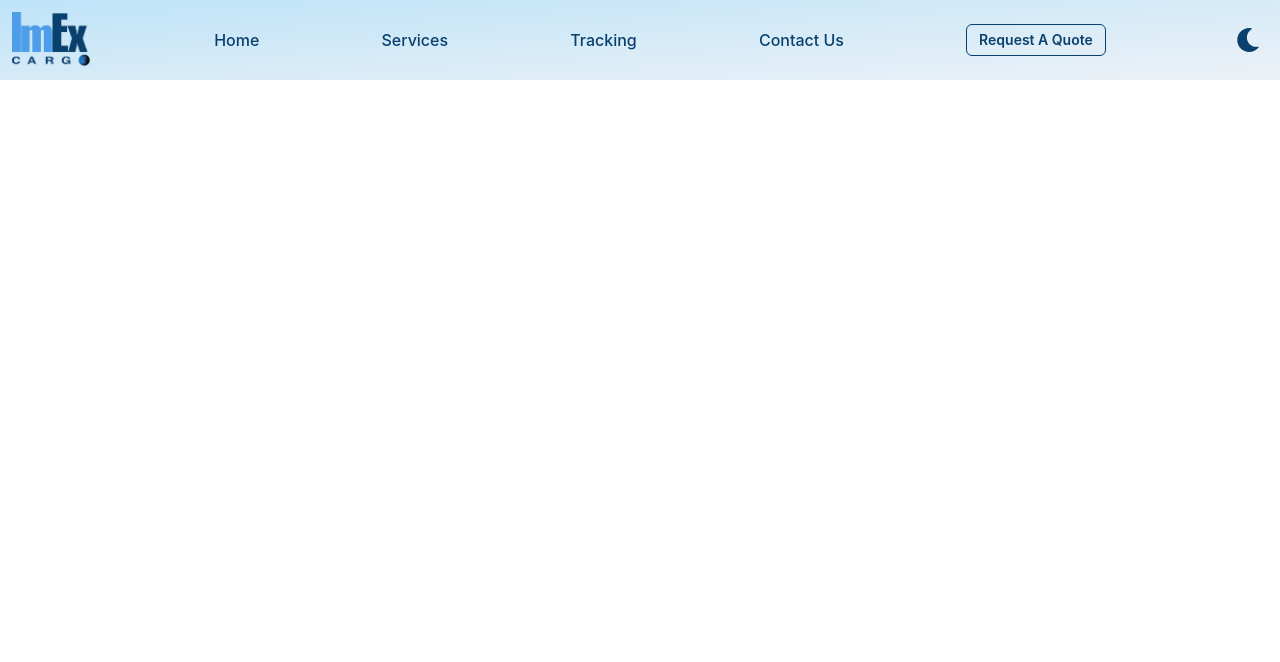
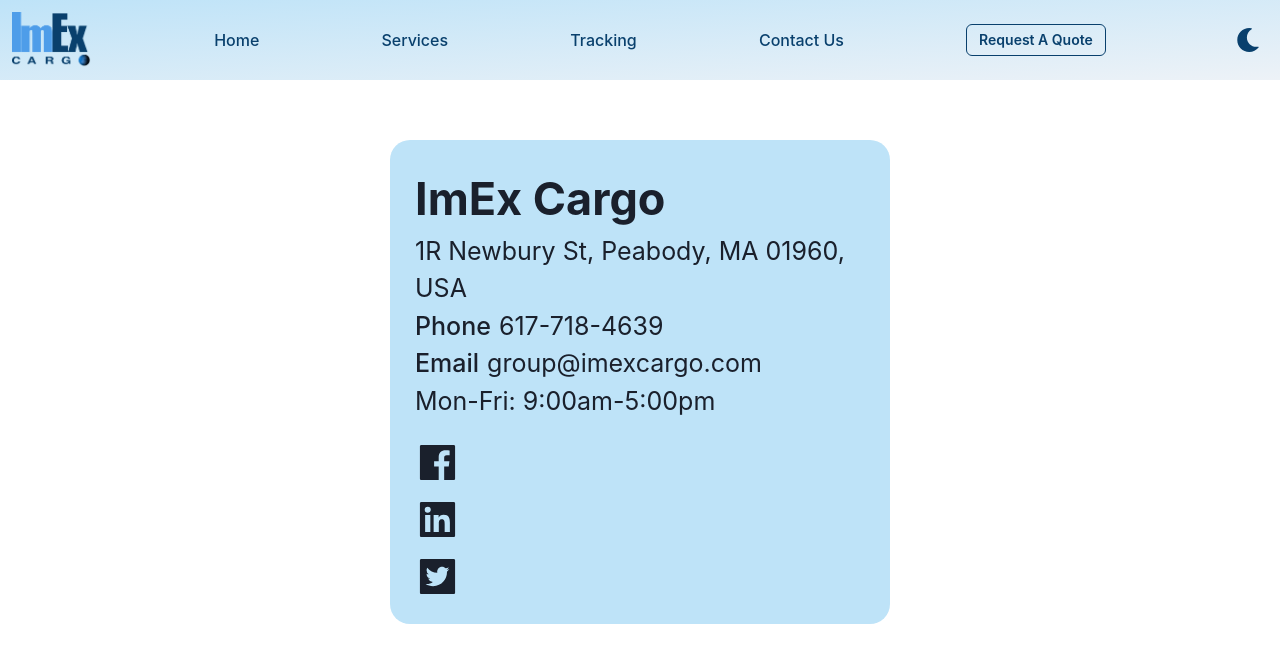
Before and after one commit to eudeamonism/ImExCargo, a React (Create React App) app: page /contact in a window 1280 px wide. Shown: the top 662 px of the page. Built offline with nearby package versions, Linux system fonts and the light colour scheme.

Commit message:
Contact Us Page

```diff
--- a/src/App.js
+++ b/src/App.js
@@ -4,6 +4,7 @@
 import NavBar from './Components/NavBar/NavBar';
 import HomePage from './Components/Home/HomePage';
 import Services from './Components/Services/Services';
+import ContactUs from './Components/Contact/ContactUs'
 
 
 function App() {
@@ -15,6 +16,7 @@
           <Routes>
             <Route path='/home' element={<HomePage />}/>
             <Route path='/services' element={<Services />}/>
+            <Route path='/contact' element={<ContactUs />}/>
           </Routes>
         </main>
       </Router>
--- /dev/null
+++ b/src/Components/Contact/ContactUs.jsx
@@ -0,0 +1,12 @@
+import { useMediaQuery } from '@chakra-ui/react';
+import LContact from './LContact';
+import MContact from './MContact';
+
+const ContactUs = () => {
+    const [isLargerThan700] = useMediaQuery('(width > 700px)');
+  return (
+    <>{isLargerThan700 ? <LContact /> : <MContact />}</>
+  )
+}
+
+export default ContactUs
--- /dev/null
+++ b/src/Components/Contact/LContact.jsx
@@ -0,0 +1,54 @@
+import { Flex, Text, VStack, useColorModeValue } from '@chakra-ui/react';
+import {
+  AiFillFacebook,
+  AiFillLinkedin,
+  AiFillTwitterSquare,
+} from 'react-icons/ai';
+
+const LContact = () => {
+  return (
+    <VStack mt="60px">
+      <Flex
+        maxW="500px"
+        bg={useColorModeValue("blue.100", "gray.700")}
+        borderRadius="20px"
+        direction="column"
+        p="25px"
+      >
+        <Text fontSize="45px" fontWeight="bold">
+          ImEx Cargo
+        </Text>
+        <Text fontSize="25px">1R Newbury St, Peabody, MA 01960, USA</Text>
+
+        <Flex>
+          <Text fontSize="25px" fontWeight="medium" mr="2">
+            Phone
+          </Text>
+          <Text fontSize="25px" fontWeight="normal">
+            617-718-4639
+          </Text>
+        </Flex>
+
+        <Flex>
+          <Text fontSize="25px" fontWeight="medium" mr="2">
+            Email
+          </Text>
+          <Text fontSize="25px" fontWeight="normal">
+            group@imexcargo.com
+          </Text>
+        </Flex>
+
+        <Text fontSize="25px" fontWeight="normal">
+          Mon-Fri: 9:00am-5:00pm
+        </Text>
+        <Flex direction="column" gap="3" mt="5">
+          <AiFillFacebook fontSize="45px" />
+          <AiFillLinkedin fontSize="45px" />
+          <AiFillTwitterSquare fontSize="45px" />
+        </Flex>
+      </Flex>
+    </VStack>
+  );
+};
+
+export default LContact;
--- /dev/null
+++ b/src/Components/Contact/MContact.jsx
@@ -0,0 +1,54 @@
+import { Flex, Text, VStack, useColorModeValue } from '@chakra-ui/react';
+import {
+  AiFillFacebook,
+  AiFillLinkedin,
+  AiFillTwitterSquare,
+} from 'react-icons/ai';
+
+const MContact = () => {
+  return (
+    <VStack mt="40px">
+      <Flex
+        maxW="350px"
+        bg={useColorModeValue("blue.100", "gray.700")}
+        borderRadius="20px"
+        direction="column"
+        p="25px"
+      >
+        <Text fontSize="25px" fontWeight="bold">
+          ImEx Cargo
+        </Text>
+        <Text fontSize="16px">1R Newbury St, Peabody, MA 01960, USA</Text>
+
+        <Flex>
+          <Text fontSize="16px" fontWeight="medium" mr="2">
+            Phone
+          </Text>
+          <Text fontSize="16px" fontWeight="normal">
+            617-718-4639
+          </Text>
+        </Flex>
+
+        <Flex>
+          <Text fontSize="16px" fontWeight="medium" mr="2">
+            Email
+          </Text>
+          <Text fontSize="16px" fontWeight="normal">
+            group@imexcargo.com
+          </Text>
+        </Flex>
+
+        <Text fontSize="16px" fontWeight="normal">
+          Mon-Fri: 9:00am-5:00pm
+        </Text>
+        <Flex direction="column" gap="1" mt="2">
+          <AiFillFacebook fontSize="25px" />
+          <AiFillLinkedin fontSize="25px" />
+          <AiFillTwitterSquare fontSize="25px" />
+        </Flex>
+      </Flex>
+    </VStack>
+  );
+};
+
+export default MContact;
```
